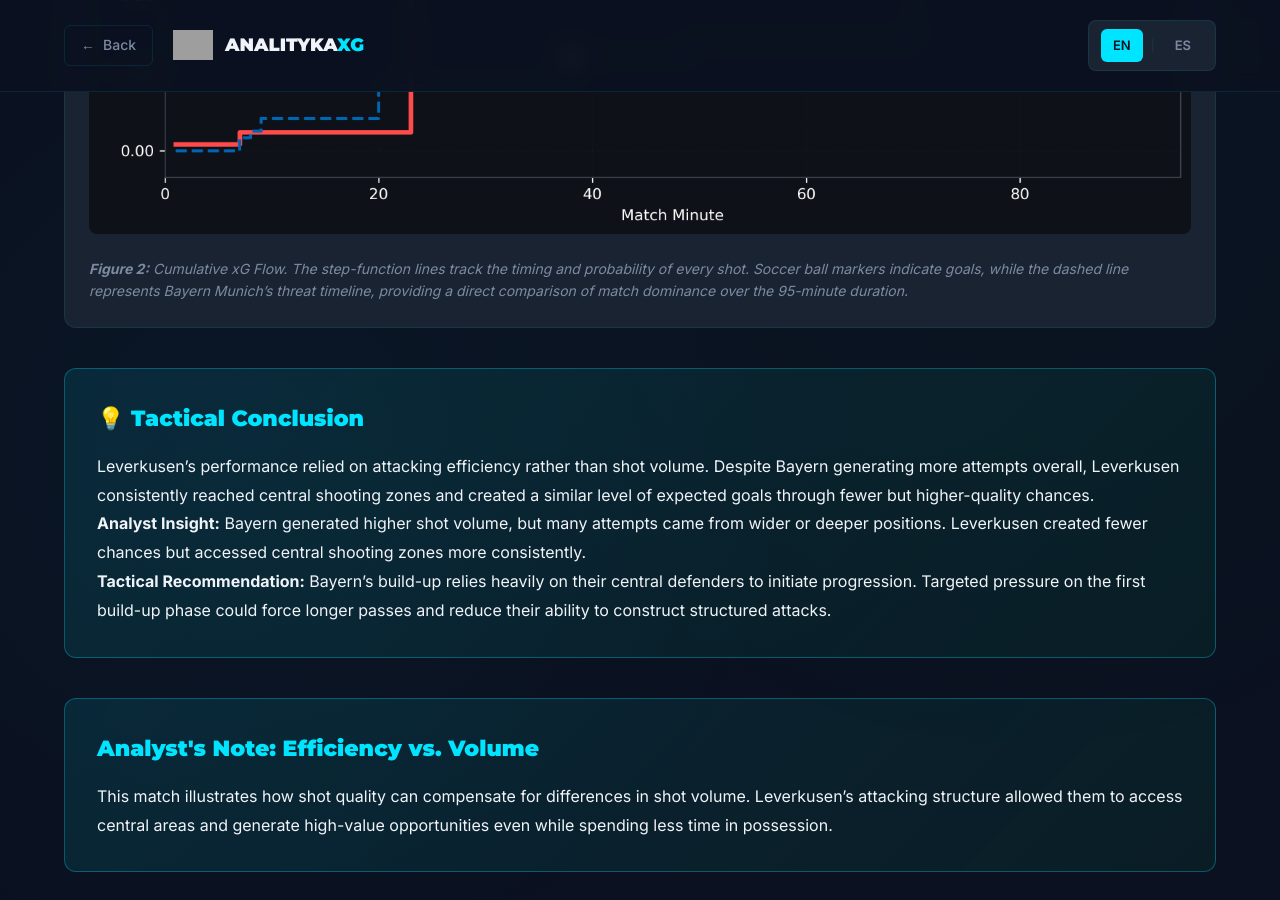
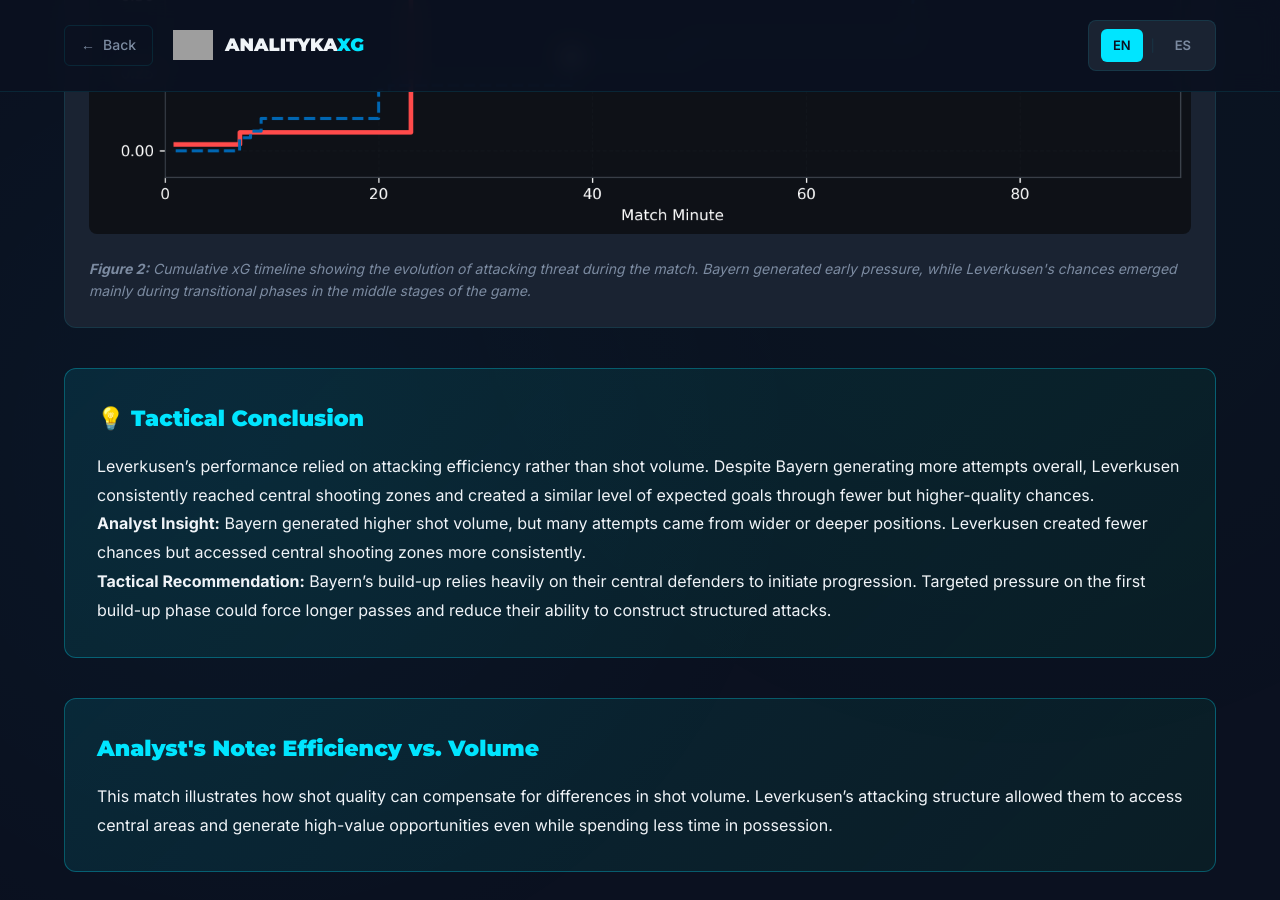
Before and after one commit to Fiallos77/analitykaXG, a Jekyll site: the page built from reports/BayerLeverkusenvsBayernMunich.md, in a window 1280 px wide and 900 px high, scrolled down 3487 px. Built offline with Jekyll 4.4.1, drawn with Linux system fonts in a browser that asks for light colours; some of the changed text lies outside the part shown; grey boxes are pictures that could not be loaded.

Commit message:
Update BayerLeverkusenvsBayernMunich.md

```diff
--- a/reports/BayerLeverkusenvsBayernMunich.md
+++ b/reports/BayerLeverkusenvsBayernMunich.md
@@ -86,7 +86,8 @@ While Bayern controlled possession for long periods, Leverkusen relied on vertic
     <div class="visualization">
         <img src="{{ site.baseurl }}/assets/images/shot_map_final_leverkusen.png" alt="Shot Map Bayern Munich vs Leverkusen">
         <p class="viz-caption">
-            <strong>Figure 1:</strong> Leverkusen Advanced Shot Map. Arrows indicate goals from Jonathan Tah, Jeremie Frimpong, and Florian Wirtz. The "glow" markers highlight high-value central opportunities (>0.4 xG), showcasing Leverkusen's efficiency in reaching the Golden Zone.
+            <strong>Figure 1:</strong> Shot map showing the spatial distribution of Leverkusen's attempts.
+                Most shots originated from central areas inside the penalty box, highlighting a preference for higher probability opportunities rather than long-range attempts.
         </p>
     </div>
  <!-- Section 2.1: Threat Windows -->
@@ -110,7 +111,8 @@ While Bayern controlled possession for long periods, Leverkusen relied on vertic
     <div class="visualization">
         <img src="{{ site.baseurl }}/assets/images/xg_flow_final_leverkusen.png" alt="Shot Map Bayern Munich vs Leverkusen">
         <p class="viz-caption">
-            <strong>Figure 2:</strong> Cumulative xG Flow. The step-function lines track the timing and probability of every shot. Soccer ball markers indicate goals, while the dashed line represents Bayern Munich’s threat timeline, providing a direct comparison of match dominance over the 95-minute duration.
+            <strong>Figure 2:</strong> Cumulative xG timeline showing the evolution of attacking threat during the match.
+            Bayern generated early pressure, while Leverkusen's chances emerged mainly during transitional phases in the middle stages of the game.
         </p>
     </div>
     <!-- Conclusion -->
```
